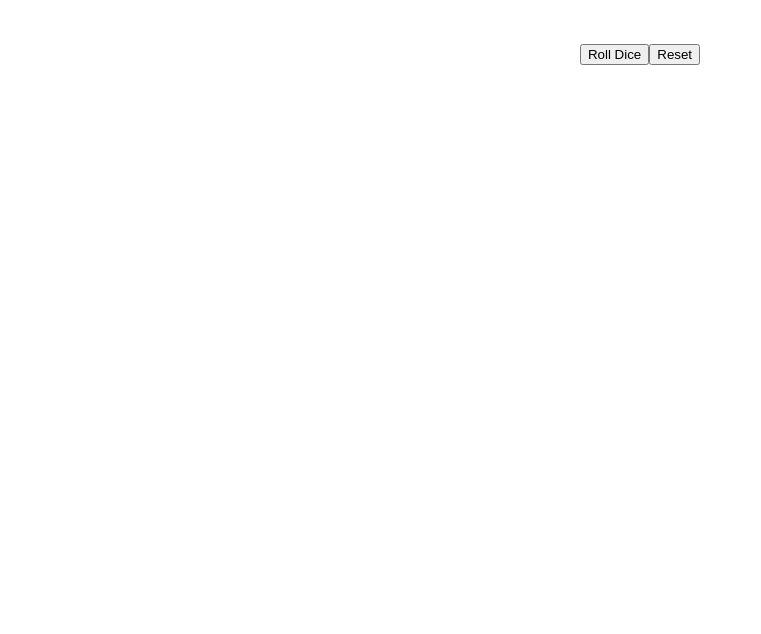
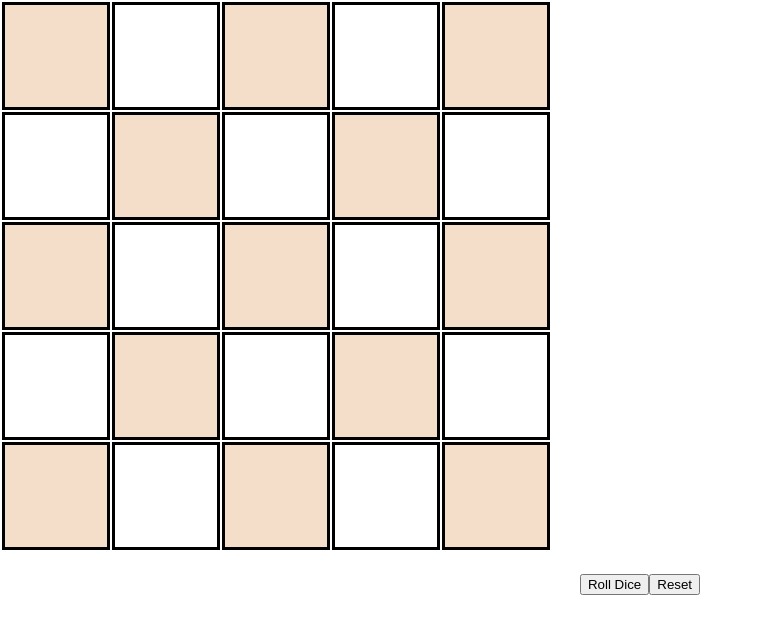
Before and after one commit to troymathis/shoesnlads, a React (Create React App) app: page / in a window 1280 px wide. Shown: the top 634 px of the page, without its empty margins (0-761 px from the left). Built offline with nearby package versions, Linux system fonts and the light colour scheme.

Commit message:
more board config

```diff
--- a/src/App.css
+++ b/src/App.css
@@ -36,3 +36,14 @@
     transform: rotate(360deg);
   }
 }
+
+
+.square {
+  min-width: 100px;
+  height: 100px;
+  border: solid;
+}
+
+#sqr1, #sqr3, #sqr5, #sqr7, #sqr9, #sqr11, #sqr13, #sqr15, #sqr17, #sqr19, #sqr21, #sqr23, #sqr25 {
+  background-color: #f4deca;
+}
--- a/src/components/Board.js
+++ b/src/components/Board.js
@@ -1,40 +1,40 @@
 const Board = () => {
   return (
-    <table>
-      <tr id="row-1">
-        <td id="sqr-1"></td>
-        <td id="sqr-2"></td>
-        <td id="sqr-3"></td>
-        <td id="sqr-4"></td>
-        <td id="sqr-5"></td>
+    <table id="board">
+      <tr id="row1">
+        <td id="sqr1" class="square"></td>
+        <td id="sqr2" class="square"></td>
+        <td id="sqr3" class="square"></td>
+        <td id="sqr4" class="square"></td>
+        <td id="sqr5" class="square"></td>
       </tr>
-      <tr id="row-2">
-        <td id="sqr-6"></td>
-        <td id="sqr-7"></td>
-        <td id="sqr-8"></td>
-        <td id="sqr-9"></td>
-        <td id="sqr-10"></td>
+      <tr id="row2">
+        <td id="sqr6" class="square"></td>
+        <td id="sqr7" class="square"></td>
+        <td id="sqr8" class="square"></td>
+        <td id="sqr9" class="square"></td>
+        <td id="sqr10" class="square"></td>
       </tr>
-      <tr id="row-3">
-        <td id="sqr-11"></td>
-        <td id="sqr-12"></td>
-        <td id="sqr-13"></td>
-        <td id="sqr-14"></td>
-        <td id="sqr-15"></td>
+      <tr id="row3">
+        <td id="sqr11" class="square"></td>
+        <td id="sqr12" class="square"></td>
+        <td id="sqr13" class="square"></td>
+        <td id="sqr14" class="square"></td>
+        <td id="sqr15" class="square"></td>
       </tr>
-      <tr id="row-4">
-        <td id="sqr-16"></td>
-        <td id="sqr-17"></td>
-        <td id="sqr-18"></td>
-        <td id="sqr-19"></td>
-        <td id="sqr-20"></td>
+      <tr id="row4">
+        <td id="sqr16" class="square"></td>
+        <td id="sqr17" class="square"></td>
+        <td id="sqr18" class="square"></td>
+        <td id="sqr19" class="square"></td>
+        <td id="sqr20" class="square"></td>
       </tr>
-      <tr id="row-5">
-        <td id="sqr-21"></td>
-        <td id="sqr-22"></td>
-        <td id="sqr-23"></td>
-        <td id="sqr-24"></td>
-        <td id="sqr-25"></td>
+      <tr id="row5">
+        <td id="sqr21" class="square"></td>
+        <td id="sqr22" class="square"></td>
+        <td id="sqr23" class="square"></td>
+        <td id="sqr24" class="square"></td>
+        <td id="sqr25" class="square"></td>
       </tr>
     </table>
   );
```
